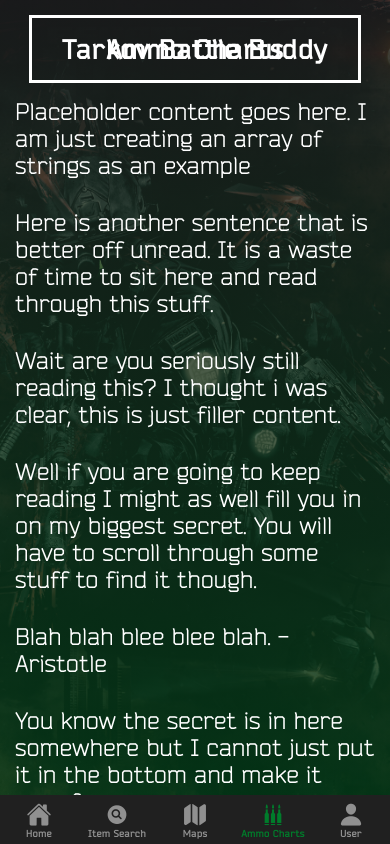
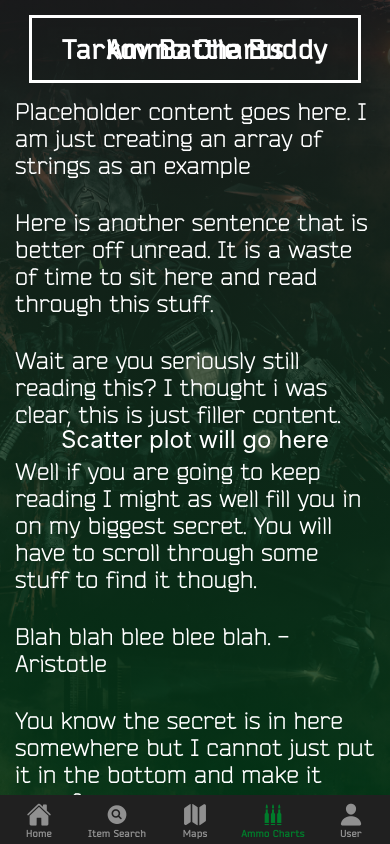
Before and after one commit to Shmolty/tarkov-battle-buddy, a React Native app: screen /AmmoCharts in a window 390 px wide. Built offline with nearby package versions, Linux system fonts and the light colour scheme.

Commit message:
create container for charts

```diff
--- a/src/screens/AmmoCharts.tsx
+++ b/src/screens/AmmoCharts.tsx
@@ -16,8 +16,8 @@ export default function AmmoCharts()
         <SafeAreaView style={{ flex: 1 }} edges={['top', 'left', 'right', 'bottom']}>
         <View style={styles.screen}>
             <Title>Ammo Charts</Title>
-            <View>
-
+            <View style={styles.chartContainer}>
+                <Text style={{fontSize: 24, color: 'white'}}>Scatter plot will go here</Text>
             </View>
         </View>
         </SafeAreaView>
@@ -29,4 +29,9 @@ const styles = StyleSheet.create({
         flex: 1,
         alignItems: 'center',
     },
+    chartContainer: {
+        flex: 1,
+        margin: 20,
+        justifyContent: 'center',
+    }
 });
```
